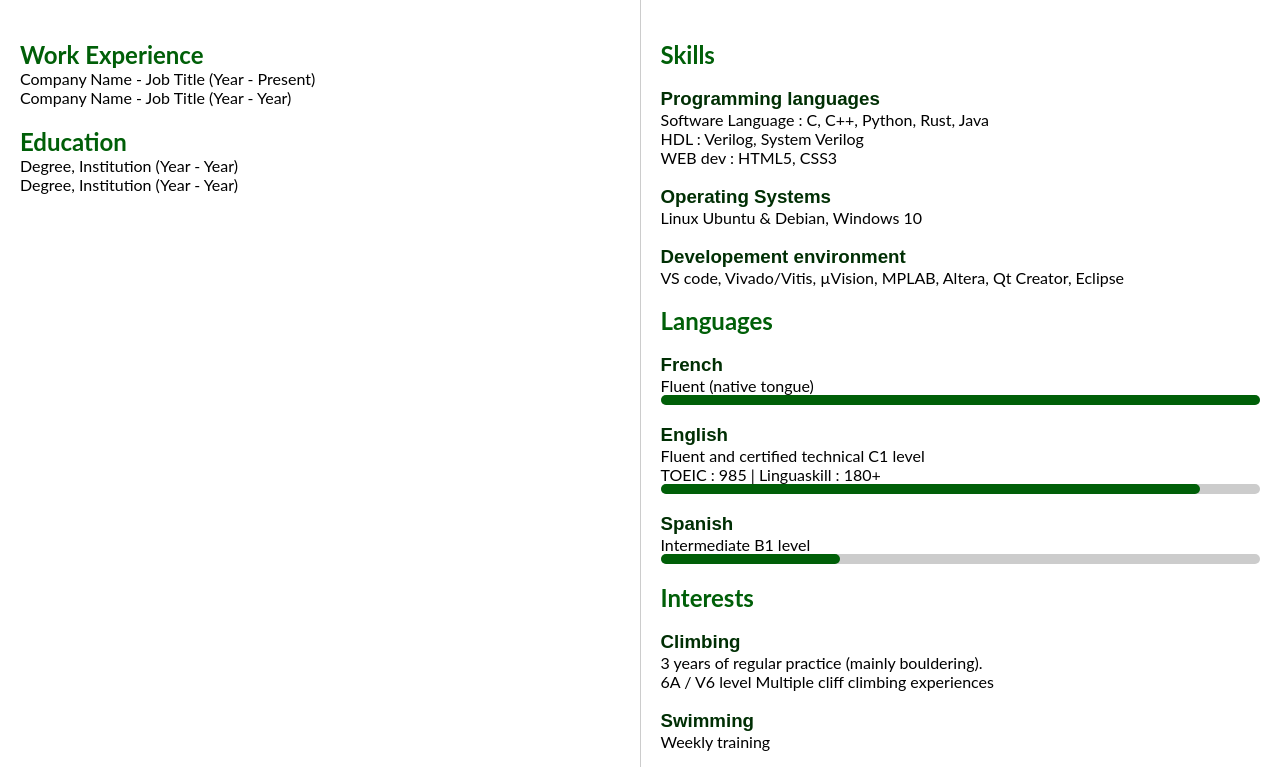
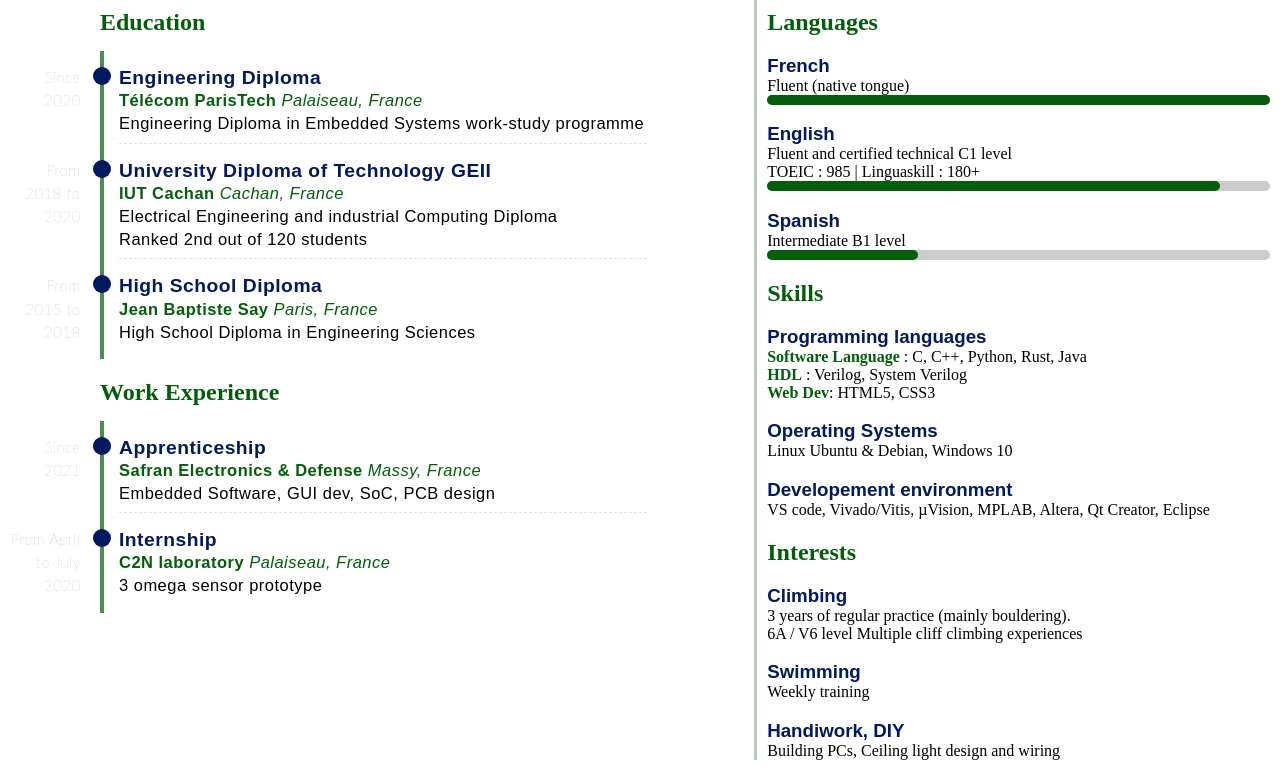
Before and after one commit to guimath/guimath.github.io, a plain HTML site: page index.html in a window 1280 px wide. Shown: the part 60-827 px from the top of the page. Drawn offline with Linux system fonts and the light colour scheme.

Commit message:
added timeline

```diff
--- a/index.html
+++ b/index.html
@@ -6,36 +6,43 @@
     <div class="main_div">
         <h1>Guilhem Mathieux (WIP)</h1>
         <div style="display: flex;">
-            <div class="experience" style="flex: 50%;">
+            <div class="col1">
+                <h2>Education</h2>
+                <ul class="timeline">
+                    <li class="event" data-date="Since 2020">
+                        <h3>Engineering Diploma</h3>
+                        <p><strong>Télécom ParisTech </strong><i>Palaiseau, France</i></p>
+                        <p>Engineering Diploma in Embedded Systems work-study programme</p>
+                    </li>
+                    <li class="event" data-date="From 2018 to 2020">
+                        <h3>University Diploma of Technology GEII</h3>
+                        <p><strong>IUT Cachan </strong><i>Cachan, France</i></p>
+                        <p>Electrical Engineering and industrial Computing Diploma</p>
+                        <p>Ranked 2nd out of 120 students</p>
+                    </li>
+                    <li class="event" data-date="From 2015 to 2018">
+                        <h3>High School Diploma</h3>
+                        <p><strong>Jean Baptiste Say </strong><i>Paris, France</i></p>
+                        <p>High School Diploma in Engineering Sciences</p>
+                    </li>
+                </ul>
+
                 <h2>Work Experience</h2>
-                <ul>
-                <li>Company Name - Job Title (Year - Present)</li>
-                <li>Company Name - Job Title (Year - Year)</li>
-                </ul>
-                <h2>Education</h2>
-                <ul>
-                <li>Degree, Institution (Year - Year)</li>
-                <li>Degree, Institution (Year - Year)</li>
+                <ul class="timeline">
+                    <li class="event" data-date="Since 2021">
+                        <h3>Apprenticeship</h3>
+                        <p><strong>Safran Electronics & Defense </strong><i>Massy, France</i></p>
+                        <p>Embedded Software, GUI dev, SoC, PCB design</p>
+                    </li>
+                    <li class="event" data-date="From April to July 2020">
+                        <h3>Internship</h3>
+                        <p><strong>C2N laboratory </strong><i>Palaiseau, France</i></p>
+                        <p>3 omega sensor prototype</p>
+                    </li>
                 </ul>
             </div>
-            <div class="skills languages hobbies" style="flex: 50%;">
-                <h2>Skills</h2>
-                <ul>
-                <li>
-                    <h3>Programming languages</h3>
-                    <p>Software Language : C, C++, Python, Rust, Java </p>
-                    <p>HDL : Verilog, System Verilog</p>
-                    <p>WEB dev : HTML5, CSS3</p>
-                </li>
-                <li>
-                    <h3>Operating Systems</h3>
-                    <p>Linux Ubuntu & Debian, Windows 10</p>
-                </li>
-                <li>
-                    <h3>Developement environment</h3>
-                    <p>VS code, Vivado/Vitis, µVision, MPLAB, Altera, Qt Creator, Eclipse</p>
-                </li>
-                </ul>
+            <div class="col2">
+
                 <h2>Languages</h2>
                 <ul>
                 <li>
@@ -59,6 +66,23 @@
                     <div class="progress-bar">
                         <div class="fill" style="width: 30%;"></div>
                     </div>
+                </li>
+                </ul>
+                <h2>Skills</h2>
+                <ul>
+                <li>
+                    <h3>Programming languages</h3>
+                    <p><strong>Software Language</strong>  : C, C++, Python, Rust, Java </p>
+                    <p><strong>HDL</strong>  : Verilog, System Verilog</p>
+                    <p><strong>Web Dev</strong>: HTML5, CSS3</p>
+                </li>
+                <li>
+                    <h3>Operating Systems</h3>
+                    <p>Linux Ubuntu & Debian, Windows 10</p>
+                </li>
+                <li>
+                    <h3>Developement environment</h3>
+                    <p>VS code, Vivado/Vitis, µVision, MPLAB, Altera, Qt Creator, Eclipse</p>
                 </li>
                 </ul>
                 <h2>Interests</h2>
--- /dev/null
+++ b/style.less
@@ -0,0 +1,270 @@
+/* Import */
+
+/* Variables */
+
+@background: white;
+
+@color-primary: rgb(0, 95, 8);
+@color-secondary: rgb(0, 25, 95);
+@color-light: black;
+@spacing: 15px;
+@radius: 4px;
+
+@date: 70px;
+@dotborder: 4px;
+@dot: 10px;
+@line: 4px;
+
+@font-title: 'Lato', sans-serif;
+@font-text: 'Arial', sans-serif;
+
+/* Base */
+
+body {
+  background: @background;
+  font-size: 16px;
+  margin:0px;
+}
+
+p {
+  font-weight: 300;
+  margin: 0;
+}
+
+strong {
+  font-weight: 600;
+  color : @color-primary;
+}
+
+i {
+  color : @color-primary;
+}
+
+h1 {
+  font-family: @font-title;
+   text-align: center;
+   color: @color-primary;
+   padding: 0px;
+   margin: 5px;
+ }
+
+ h2 {
+   text-align: left;
+   color: @color-primary;
+   margin-bottom: 0%;
+   padding-bottom: 0%;
+ }
+
+ h3 {
+   color: @color-secondary;
+   font-family: Arial, sans-serif;
+   margin-bottom: 0%;
+ }
+
+#timeline-content {
+  margin-top: @spacing;
+  text-align: center;
+}
+
+/* Timeline */
+
+.timeline {
+  border-left: @line solid fade(@color-primary, 70%);
+  border-bottom-right-radius: @radius;
+  border-top-right-radius: @radius;
+  /*background: fade(@color-light, 3%);
+  color: fade(black, 80%);*/
+  font-family: @font-text;
+  margin: @spacing auto;
+  letter-spacing: 0.5px;
+  position: relative;
+  line-height: 1.4em;
+  font-size: 1.03em;
+  padding: @spacing;
+  list-style: none;
+  text-align: left;
+  font-weight: 100;
+  width: 70%;
+  margin-left: @date + 2*@spacing;
+
+
+  h3 {
+    margin-top: 0%;
+  }
+
+  .event {
+    border-bottom: 1px dashed fade(@color-light, 10%);
+    padding-bottom: (@spacing * 0.5);
+    margin-bottom: @spacing;
+    position: relative;
+
+    &:last-of-type {
+      padding-bottom: 0;
+      margin-bottom: 0;
+      border: none;
+    }
+
+    &:before, &:after {
+      position: absolute;
+      display: block;
+      top: 0;
+    }
+
+    &:before {
+      left: ((((@date * 0.6) + @spacing + @line + @dot + (@dotborder * 2)) * 1.5) * -1 )+10;
+      color: fade(@color-light, 40%);
+      content: attr(data-date);
+      text-align: right;
+      font-weight: 100;
+      font-size: 0.9em;
+      width: @date;
+      font-family: @font-title;
+    }
+
+    &:after {
+      box-shadow: 0 0 0 @dotborder fade(@color-secondary,100%);
+      left: (@spacing + @line + (@dot * 0.35)) * -1;
+      border-color: @color-secondary;
+      background-color: @color-secondary;
+      border-radius: 50%;
+      height: @dot;
+      width: @dot;
+      content: "";
+      top: 5px;
+    }
+  }
+}
+
+
+ul {
+  list-style: none;
+  margin: 0;
+  padding: 0;
+}
+
+div {
+  margin: 0;
+  padding: 0;
+}
+
+.pb {
+  position: relative;
+  display: flex;
+  align-items: left;
+}
+
+.pb div {
+  flex: 1;
+}
+
+.pb::before {
+  content: "";
+  display: block;
+  width: 100%;
+  height: 10px;
+  background-color: #ccc;
+  border-radius: 5px;
+  margin-bottom: 10px;
+}
+
+.pb::after {
+  content: attr(data-level) "%";
+  position: absolute;
+  top: 0;
+  left: 0;
+  width: calc(attr(data-level) * 1%);
+  height: 100%;
+  background-color: blue;
+  border-radius: 5px;
+  text-align: left;
+  padding-right: 5px;
+  font-size: 0.8em;
+  color: white;
+  outline-color: #333;
+}
+
+.experience, .education {
+  border-right: 1px solid #ccc;
+  padding: 20px;
+}
+
+.skills, .languages, .hobbies {
+  padding: 20px;
+}
+
+
+.progress-bar {
+  position: relative;
+  height: 10px;
+  background-color: #ccc;
+  border-radius: 5px;
+}
+
+.fill {
+  position: absolute;
+  top: 0;
+  left: 0;
+  height: 100%;
+  background-color: rgb(0, 95, 8);
+  border-radius: 5px;
+}
+.main_div {
+  text-align:left;
+  position: relative;
+  height: 100%;
+  width: 100%;
+  padding :0%;
+}
+.container {
+  margin-top: 10px;
+}
+
+
+.space {
+  height: 60px;
+}
+
+.footer {
+  border-top: solid;
+  background-color: rgb(0, 95, 8);
+  display: flex;
+  margin:0px;
+  justify-content: space-between;
+  padding: 20px;
+  position: relative;
+}
+
+.footer a {
+  color: white;
+  text-decoration: none;
+}
+
+.octicon {
+  fill:white;
+  display: inline-block;
+  vertical-align: middle;
+  height: 24px;
+}
+
+
+.col1 {
+  flex: 60%;
+
+  h2 {
+    margin-left: @date+2*@spacing;
+  }
+}
+.col2 {
+  border-left: solid;
+  border-left-color: rgba(0, 95, 8, 0.3) ;
+  padding-left : 10px;
+  padding-right : 10px;
+  flex: 40%;
+
+}
+
+/*
+* {
+  outline: solid;
+}
+ */
```
Also changed, not shown: style.css, 1 other file.
